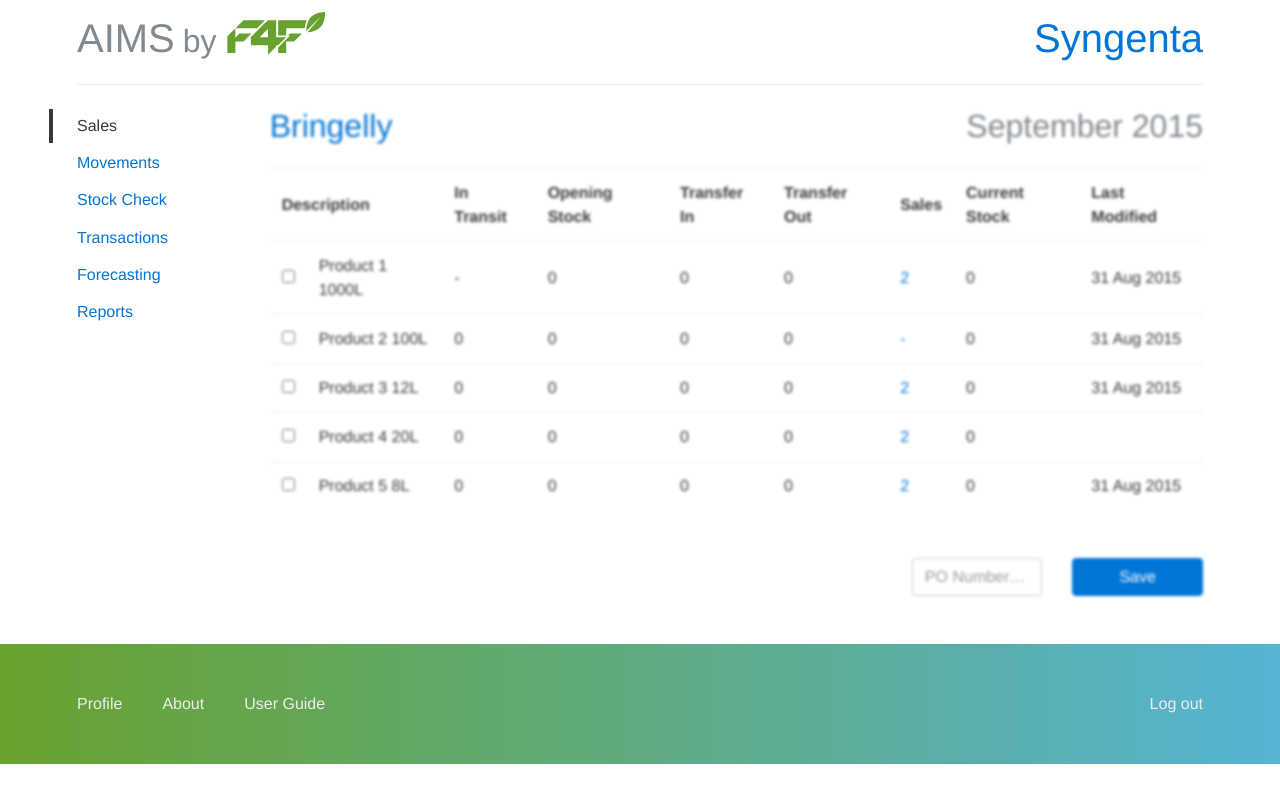
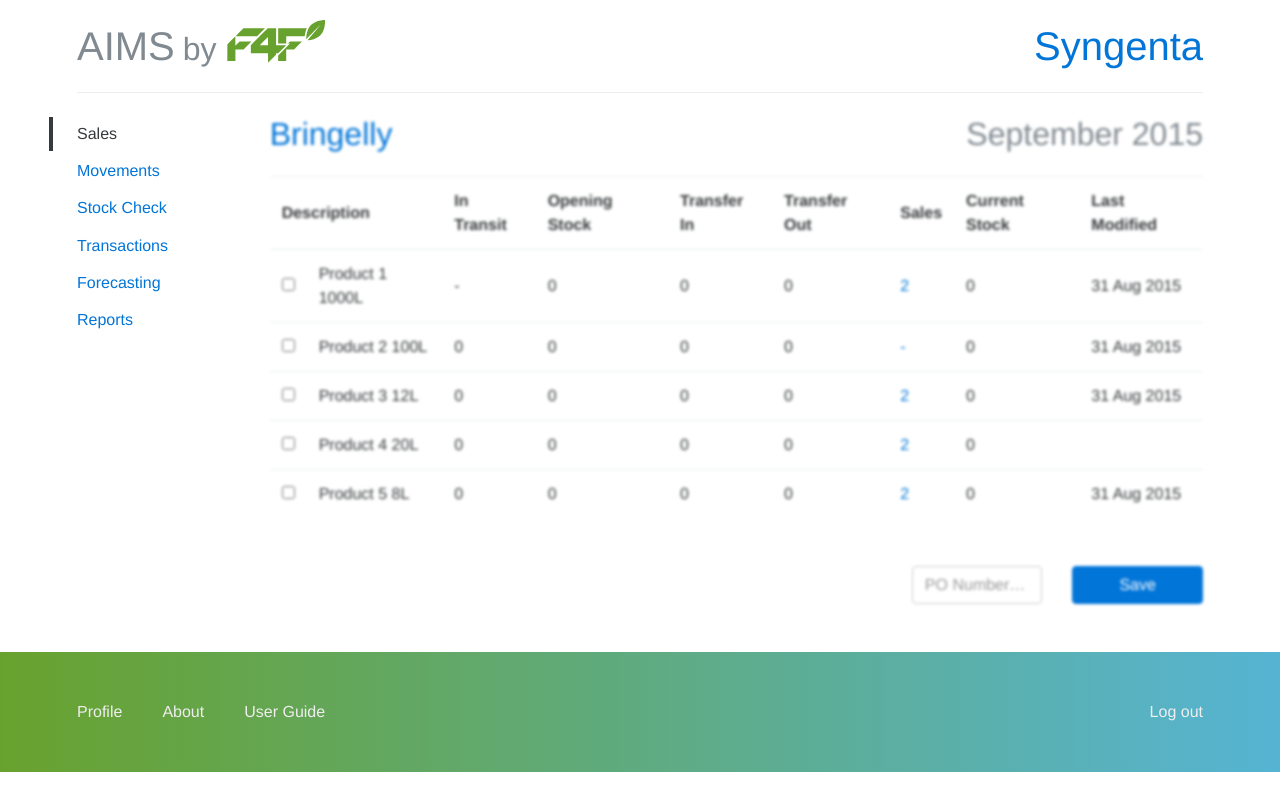
Before and after one commit to howardjfraser/aims, a Jekyll site: the page built from index.html, in a window 1280 px wide. Shown: the top 811 px of the page. Built offline with Jekyll 4.4.1, drawn with Linux system fonts in a browser that asks for light colours.

Commit message:
Margin top.

```diff
--- a/_includes/header.html
+++ b/_includes/header.html
@@ -2,7 +2,7 @@
 
   <header class="container">
 
-    <div class="row m-t">
+    <div class="row m-t-md">
 
       <div class="col-xs-6">
         <h1 class="title">
--- a/_sass/_application.scss
+++ b/_sass/_application.scss
@@ -1,8 +1,7 @@
 @import "bootstrap/variables";
 
 .container {
-  // TODO md doesn't work here?
-  min-width: 45em !important;
+  min-width: 45em !important; // TODO md doesn't work here?
 }
 
 .footer-wrapper {
```
